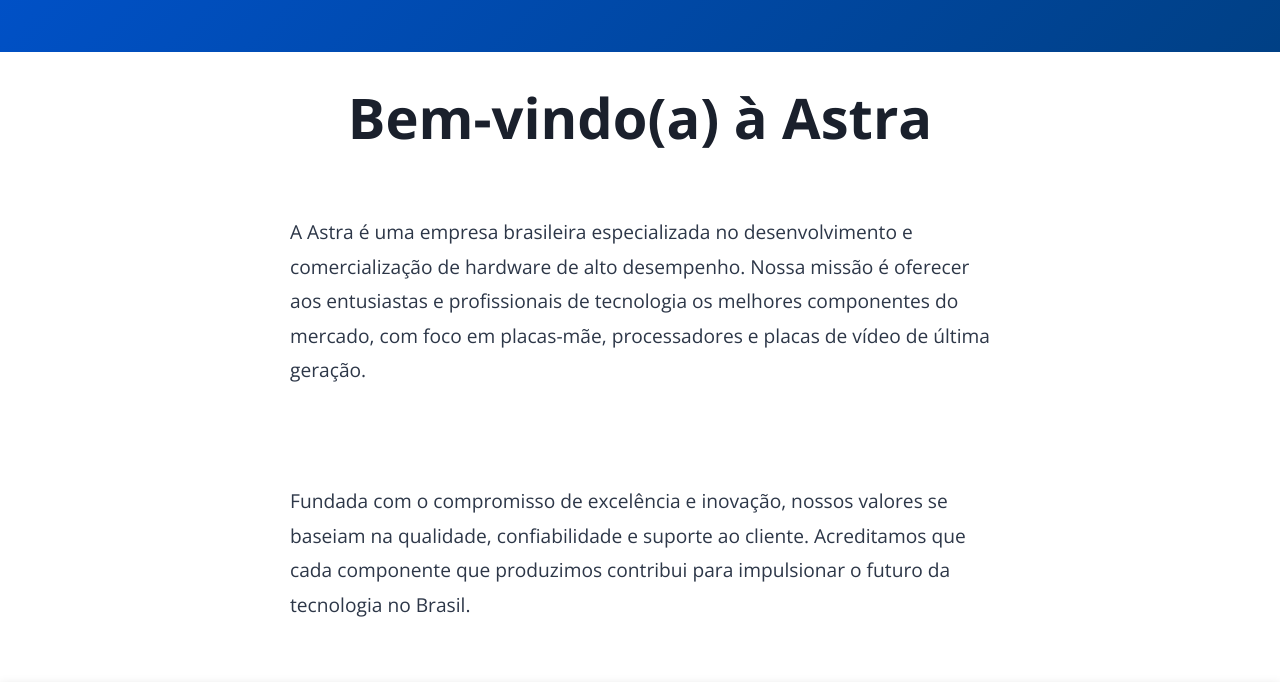
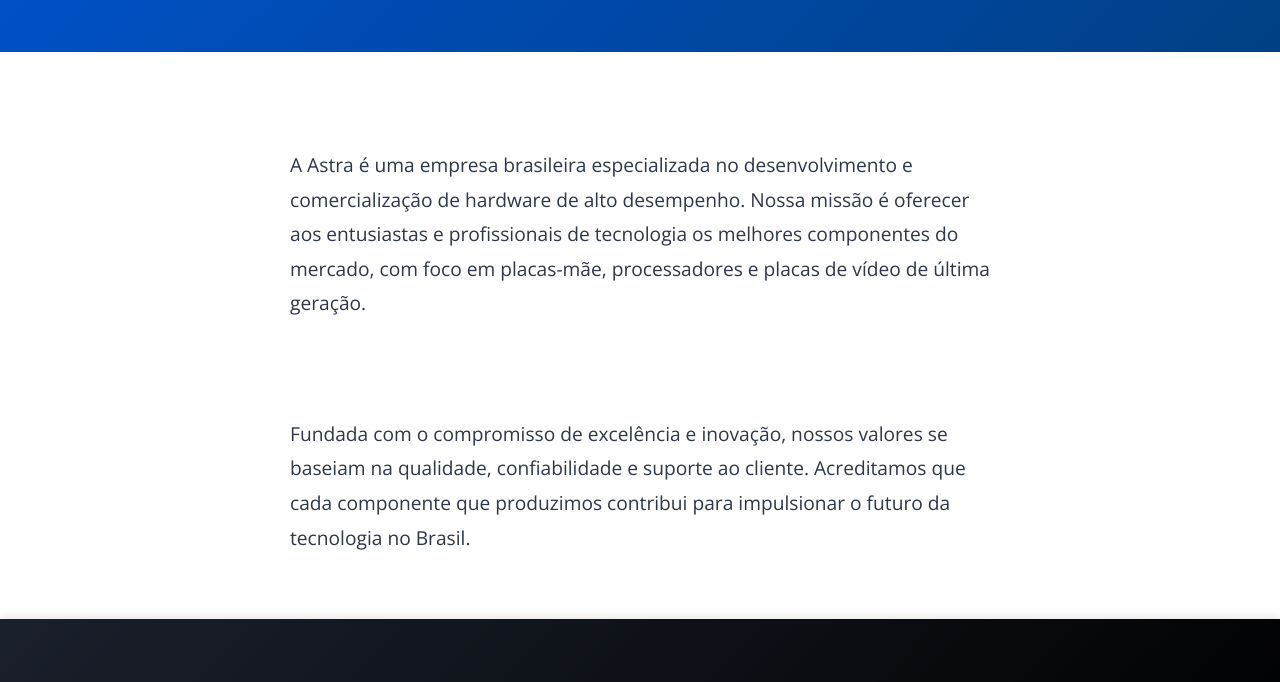
Before and after one commit to raiiannicelli/ProjetoAstraHardware, a plain HTML site: page index.html in a window 1280 px wide. Shown: the part 118-800 px from the top of the page. Drawn offline with nearby package versions, Linux system fonts and the light colour scheme.

Commit message:
h2 removido do index

```diff
--- a/index.html
+++ b/index.html
@@ -28,8 +28,6 @@
     </header>
 
     <main class="container">
-        <h1>Bem-vindo(a) à Astra</h1>
-
         <section class="company-intro">
             <p>
                 A Astra é uma empresa brasileira especializada no desenvolvimento e comercialização de hardware de alto desempenho.
@@ -41,9 +39,6 @@
                 confiabilidade e suporte ao cliente. Acreditamos que cada componente que produzimos
                 contribui para impulsionar o futuro da tecnologia no Brasil.
             </p>
-
-
-
         </section>
     </main>
 
```
